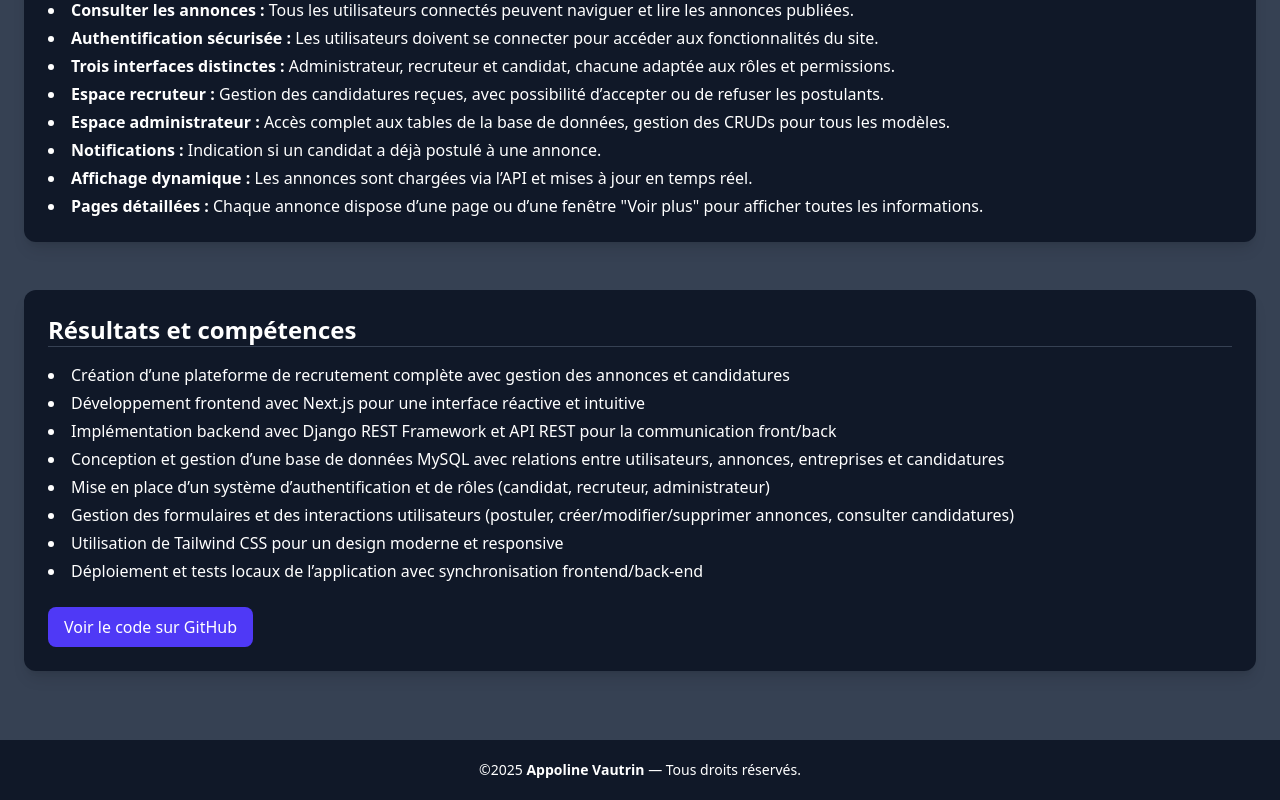
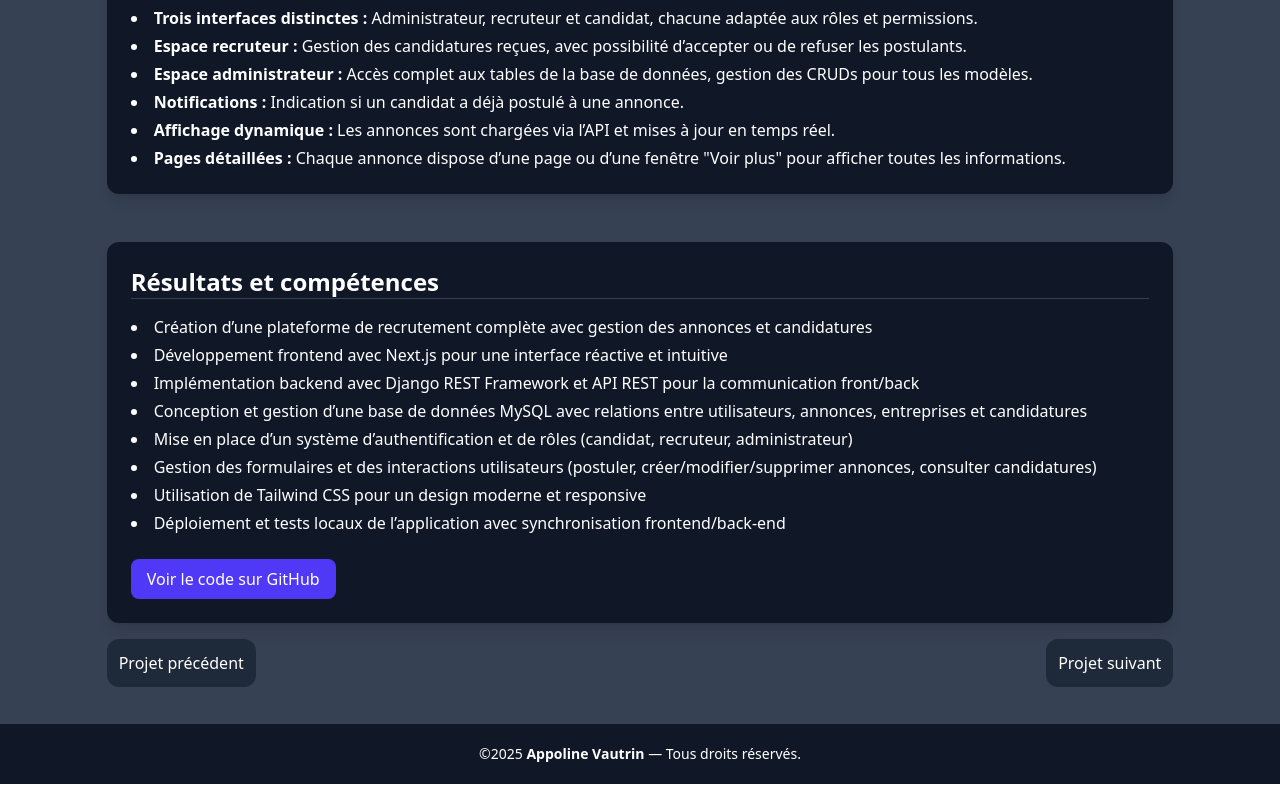
Before and after one commit to Haiku-na/Portfolio, a React (Vite) app: page /portfolio/projets/siterecrutement in a window 1280 px wide. Shown: the part 3296-4096 px from the top of the page. Built offline with nearby package versions, Linux system fonts and the light colour scheme.

Commit message:
boutons s et p projets

```diff
--- a/src/pages/portfolio/projets/Lumiere.jsx
+++ b/src/pages/portfolio/projets/Lumiere.jsx
@@ -4,10 +4,10 @@ import React from "react";
 
 export default function Lumiere() {
   return (
-    <div className="flex flex-col min-h-screen text-white">
+    <div className="flex flex-col items-center min-h-screen text-white">
       <Navbar_portfolio />
 
-      <div className="flex justify-between px-6 py-4">
+      <div className="flex w-5/6 justify-between  py-4">
         <a href="/portfolio/projets/siterecrutement" className="text-white p-3 bg-gray-800 rounded-xl hover:bg-gray-900 hover:text-gray-200">
           Projet précédent
         </a>
@@ -15,7 +15,7 @@ export default function Lumiere() {
           Projet suivant
         </a>
       </div>
-      <div className="container mx-auto px-6 py-12 space-y-12">
+      <div className="flex flex-col w-5/6 space-y-12">
 
         <section className="space-y-6">
           <h2 className="text-3xl font-bold border-b-2 border-white pb-2">Jeu de reflexe</h2>
@@ -92,6 +92,14 @@ export default function Lumiere() {
         </section>
 
       </div>
+      <div className="flex w-5/6 justify-between  py-4">
+        <a href="/portfolio/projets/siterecrutement" className="text-white p-3 bg-gray-800 rounded-xl hover:bg-gray-900 hover:text-gray-200">
+          Projet précédent
+        </a>
+        <a href="/portfolio/projets/minouverse" className="text-white p-3 bg-gray-800 rounded-xl hover:bg-gray-900 hover:text-gray-200">
+          Projet suivant
+        </a>
+      </div>
     </div>
   );
 }
--- a/src/pages/portfolio/projets/Minouverse.jsx
+++ b/src/pages/portfolio/projets/Minouverse.jsx
@@ -4,9 +4,9 @@ import React from "react";
 
 export default function Minouverse() {
   return (
-    <div className="flex flex-col min-h-screen text-white">
+    <div className="flex flex-col items-center min-h-screen text-white">
       <Navbar_portfolio />
-      <div className="flex justify-between px-6 py-4">
+      <div className="flex w-5/6 justify-between py-4">
         <a href="/portfolio/projets/jeulumiere" className="text-white p-3 bg-gray-800 rounded-xl hover:bg-gray-900 hover:text-gray-200">
           Projet précédent
         </a>
@@ -14,7 +14,7 @@ export default function Minouverse() {
           Projet suivant
         </a>
       </div>
-      <div className="container mx-auto px-6 py-12 space-y-12">
+      <div className="flex flex-col w-5/6 space-y-12">
 
         <section className="space-y-6">
           <h2 className="text-3xl font-bold border-b-2 border-white pb-2">Tamamonstra – Tamagotchi Arduino</h2>
@@ -136,8 +136,15 @@ export default function Minouverse() {
           </div>
 
         </section>
+      </div>
 
-
+      <div className="flex w-5/6 justify-between py-4">
+        <a href="/portfolio/projets/jeulumiere" className="text-white p-3 bg-gray-800 rounded-xl hover:bg-gray-900 hover:text-gray-200">
+          Projet précédent
+        </a>
+        <a href="/portfolio/projets/tamagoshi" className="text-white p-3 bg-gray-800 rounded-xl hover:bg-gray-900 hover:text-gray-200">
+          Projet suivant
+        </a>
       </div>
     </div>
   );
--- a/src/pages/portfolio/projets/Recrutement.jsx
+++ b/src/pages/portfolio/projets/Recrutement.jsx
@@ -4,10 +4,10 @@ import React from "react";
 
 export default function Recrutement() {
   return (
-    <div className="flex flex-col min-h-screen text-white">
+    <div className="flex flex-col min-h-screen items-center text-white">
       <Navbar_portfolio />
 
-      <div className="flex justify-between px-6 py-4">
+      <div className="flex justify-between w-5/6 py-4">
         <a href="/portfolio/projets/tamagoshi" className="text-white p-3 bg-gray-800 rounded-xl hover:bg-gray-900 hover:text-gray-200">
           Projet précédent
         </a>
@@ -15,7 +15,7 @@ export default function Recrutement() {
           Projet suivant
         </a>
       </div>
-      <div className="container mx-auto px-6 py-12 space-y-12">
+      <div className="flex flex-col w-5/6 space-y-12">
 
         <section className="space-y-6">
           <h2 className="text-3xl font-bold border-b-2 border-white pb-2">Site de recrutement</h2>
@@ -323,6 +323,15 @@ export default function Recrutement() {
           </a>
         </section>
       </div>
+      <div className="flex justify-between w-5/6 py-4">
+        <a href="/portfolio/projets/tamagoshi" className="text-white p-3 bg-gray-800 rounded-xl hover:bg-gray-900 hover:text-gray-200">
+          Projet précédent
+        </a>
+        <a href="/portfolio/projets/jeulumiere" className="text-white p-3 bg-gray-800 rounded-xl hover:bg-gray-900 hover:text-gray-200">
+          Projet suivant
+        </a>
+      </div>
+      <div className="flex flex-col w-5/6 space-y-12"></div>
     </div>
   );
 }
--- a/src/pages/portfolio/projets/Tamagoshi.jsx
+++ b/src/pages/portfolio/projets/Tamagoshi.jsx
@@ -4,9 +4,9 @@ import React from "react";
 
 export default function Tamagoshi() {
   return (
-    <div className="flex flex-col min-h-screen text-white">
+    <div className="flex flex-col min-h-screen items-center text-white">
       <Navbar_portfolio />
-      <div className="flex justify-between px-6 py-4">
+      <div className="w-5/6 flex justify-between py-4">
         <a href="/portfolio/projets/minouverse" className="text-white p-3 bg-gray-800 rounded-xl hover:bg-gray-900 hover:text-gray-200">
           Projet précédent
         </a>
@@ -14,7 +14,7 @@ export default function Tamagoshi() {
           Projet suivant
         </a>
       </div>
-      <div className="container mx-auto px-6 py-12 space-y-12">
+      <div className="flex flex-col w-5/6 space-y-12">
 
         <section className="space-y-6">
           <h2 className="text-3xl font-bold border-b-2 border-white pb-2">Tamamonstra – Tamagotchi Arduino</h2>
@@ -125,19 +125,25 @@ export default function Tamagoshi() {
               </video>
             </div>
             <div className="flex flex-col sm:flex-row gap-4 m-2 ">
-              <a href="/projets/tamagoshi/VAUTRIN Appoline documentations techniques.pdf" download className="inline-block px-4 py-2 bg-blue-600 hover:bg-blue-500 rounded-lg text-white text-center transition" >
+              <a href="/projets/tamagoshi/VAUTRIN Appoline documentation à destination des utilisateurs.pdf" download className="inline-block px-4 py-2 bg-blue-600 hover:bg-blue-500 rounded-lg text-white text-center transition" >
                 Télécharger la notice
               </a>
 
-              <a href="/projets/tamagoshi/VAUTRIN Appoline documentation à destination des utilisateurs.pdf" download className="inline-block px-4 py-2 bg-green-600 hover:bg-green-500 rounded-lg text-white text-center transition">
+              <a href="/projets/tamagoshi/VAUTRIN Appoline documentations techniques.pdf " download className="inline-block px-4 py-2 bg-green-600 hover:bg-green-500 rounded-lg text-white text-center transition">
                 Télécharger la fiche technique
               </a>
             </div>
           </div>
 
         </section>
-
-
+      </div>
+      <div className="w-5/6 flex justify-between py-4">
+        <a href="/portfolio/projets/minouverse" className="text-white p-3 bg-gray-800 rounded-xl hover:bg-gray-900 hover:text-gray-200">
+          Projet précédent
+        </a>
+        <a href="/portfolio/projets/siterecrutement" className="text-white p-3 bg-gray-800 rounded-xl hover:bg-gray-900 hover:text-gray-200">
+          Projet suivant
+        </a>
       </div>
     </div>
   );
```
